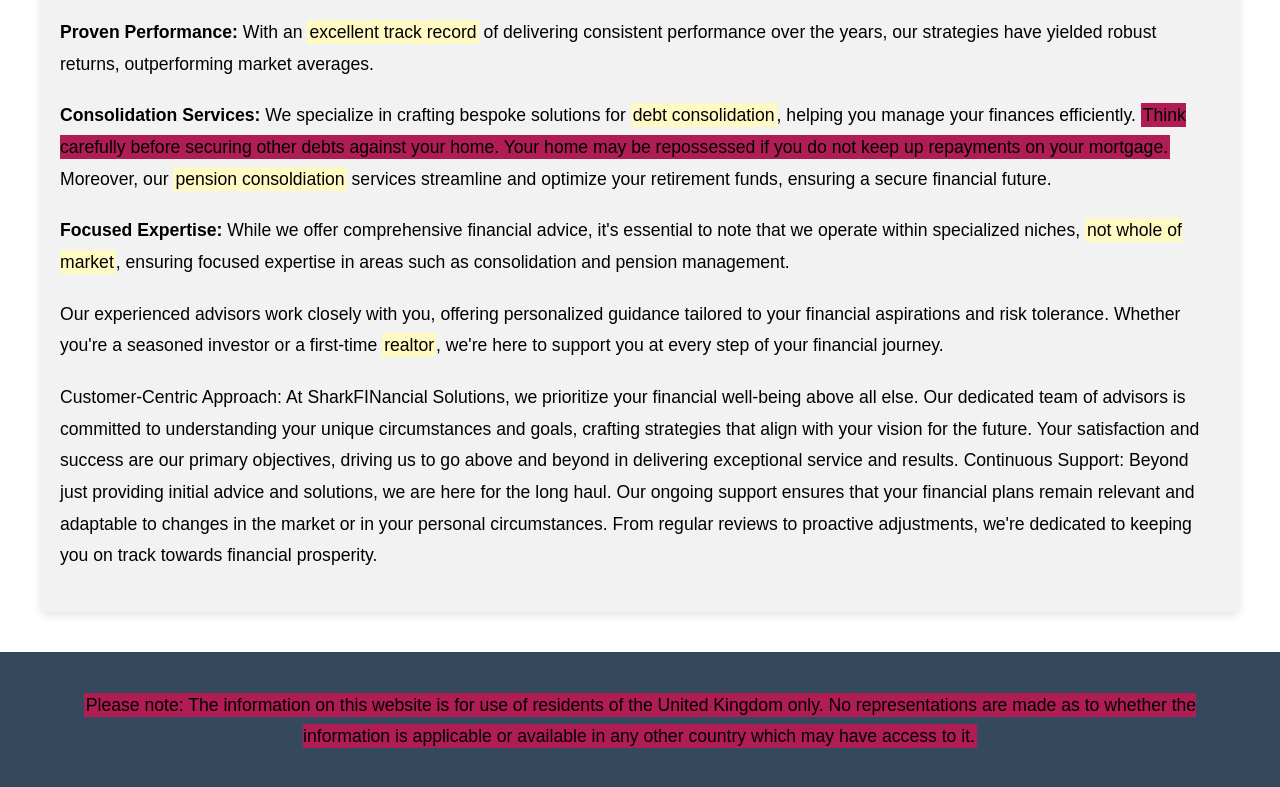
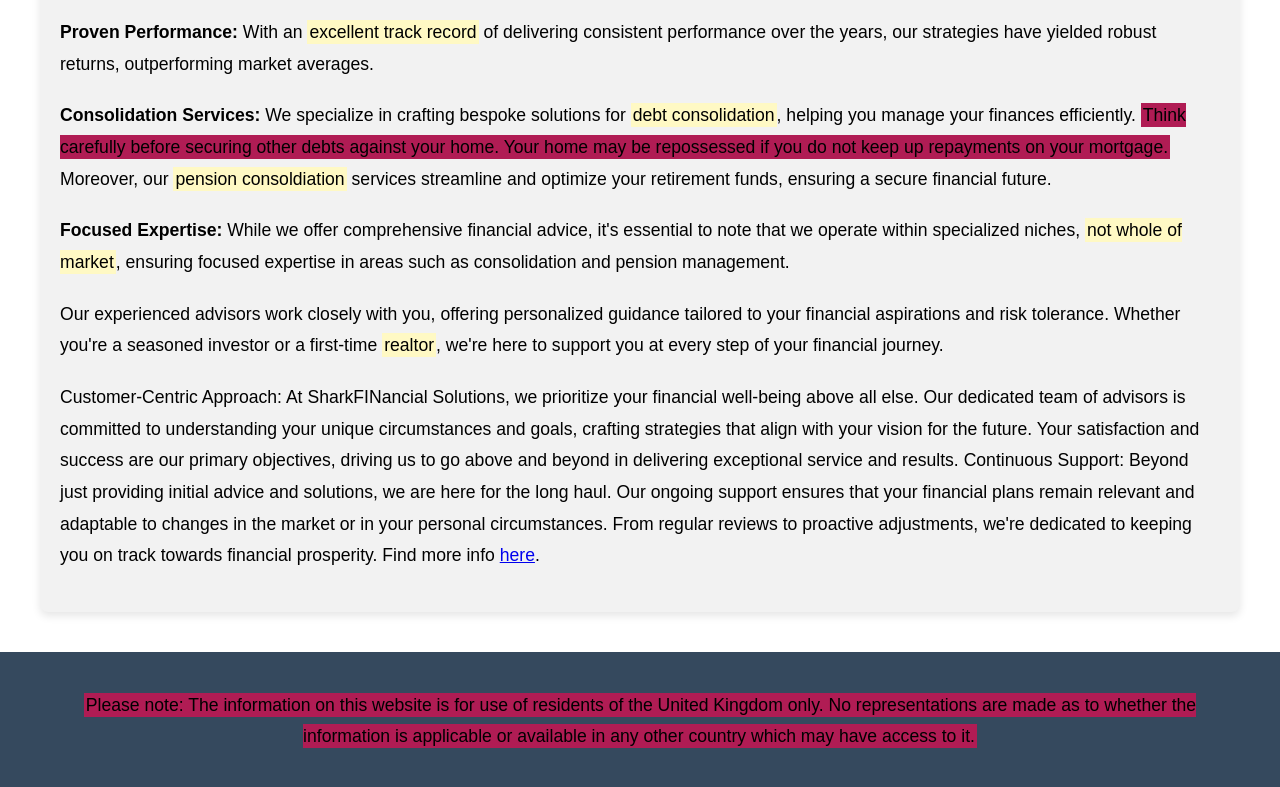
Before and after one commit to athrado/fin_advice, a plain HTML site: page index.html in a window 1280 px wide. Shown: the part 563-1350 px from the top of the page. Drawn offline with Linux system fonts and the light colour scheme.

Commit message:
Update index.html

```diff
--- a/index.html
+++ b/index.html
@@ -108,7 +108,9 @@ mark {
 
 <p>Customer-Centric Approach: At SharkFINancial Solutions, we prioritize your financial well-being above all else. Our dedicated team of advisors is committed to understanding your unique circumstances and goals, crafting strategies that align with your vision for the future. Your satisfaction and success are our primary objectives, driving us to go above and beyond in delivering exceptional service and results.
 
-Continuous Support: Beyond just providing initial advice and solutions, we are here for the long haul. Our ongoing support ensures that your financial plans remain relevant and adaptable to changes in the market or in your personal circumstances. From regular reviews to proactive adjustments, we're dedicated to keeping you on track towards financial prosperity.</p>
+Continuous Support: Beyond just providing initial advice and solutions, we are here for the long haul. Our ongoing support ensures that your financial plans remain relevant and adaptable to changes in the market or in your personal circumstances. From regular reviews to proactive adjustments, we're dedicated to keeping you on track towards financial prosperity. Find more info <a href="https://athrado.github.io/">here</a>.
+</p>
+
 
 </div>
          </div>
```
